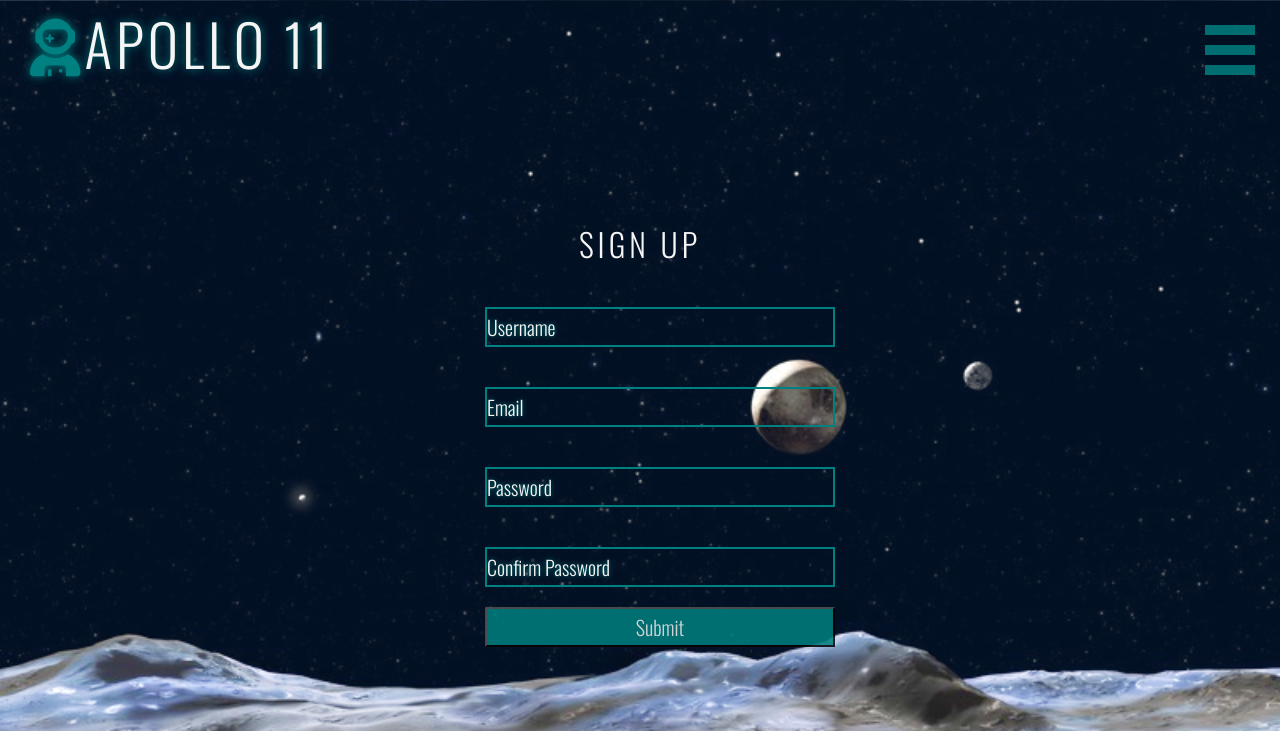
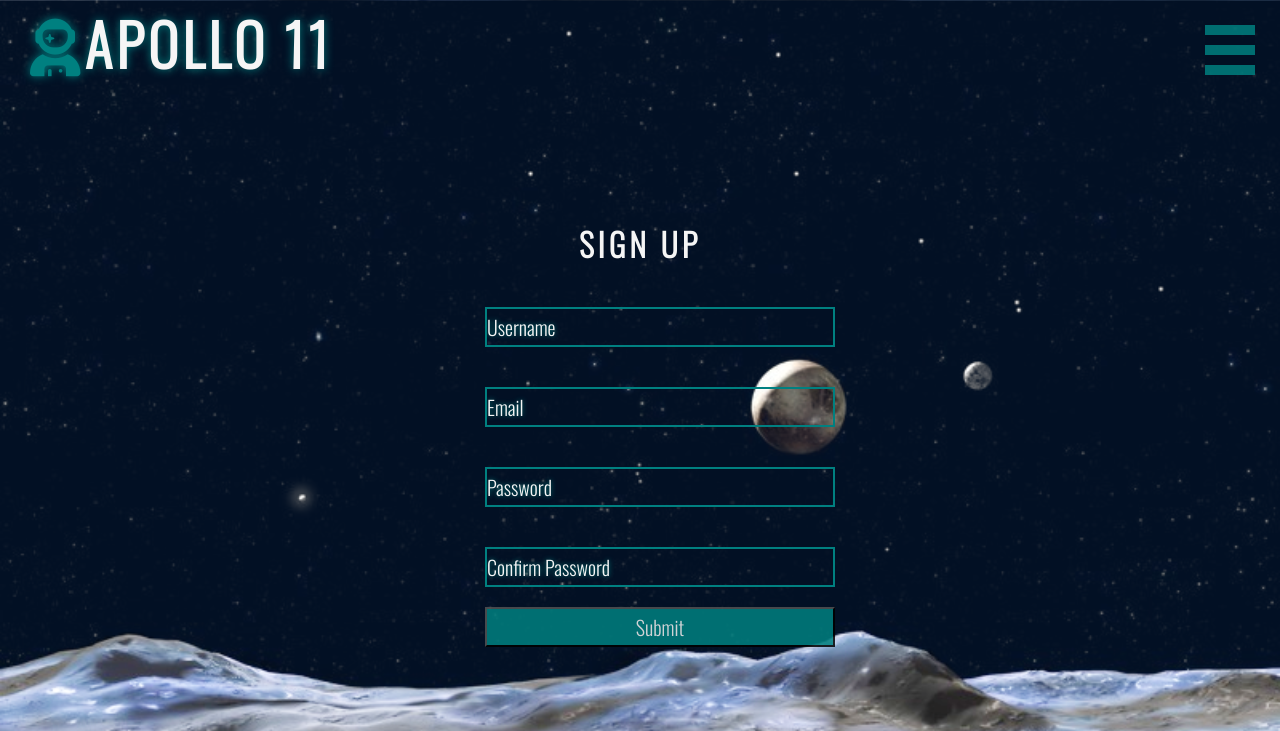
Before and after one commit to gordonbates/PP1, a plain HTML site: page signup.html in a window 1280 px wide. Shown: the top 731 px of the page. Drawn offline with nearby package versions, Linux system fonts and the light colour scheme.

Commit message:
Make Apollo 11 on top left of signup page bold

```diff
--- a/assets/css/signup.css
+++ b/assets/css/signup.css
@@ -3,7 +3,7 @@
 * {
     margin: 0;
     padding: 0;
-    font-weight: 300;
+    font-weight: 320;
     font-family: Oswald, sans-serif;
     box-sizing: border-box;
     color: whitesmoke
@@ -21,8 +21,8 @@ body {
 
 /* heading and logo */
 
-h1,
-h2 {
+h1 {
+    font-weight: bold;
     font-family: Oswald, sans-serif;
     text-transform: uppercase;
     letter-spacing: 4px;
```
